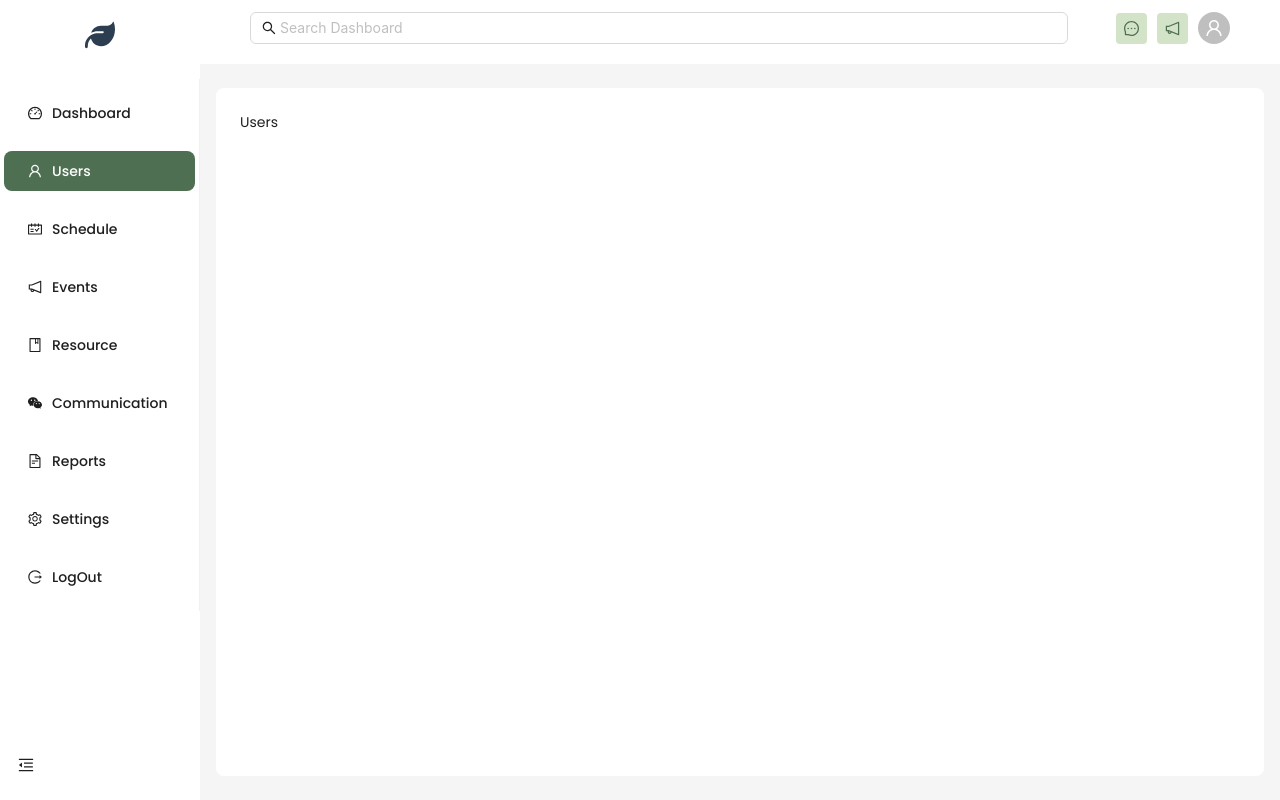
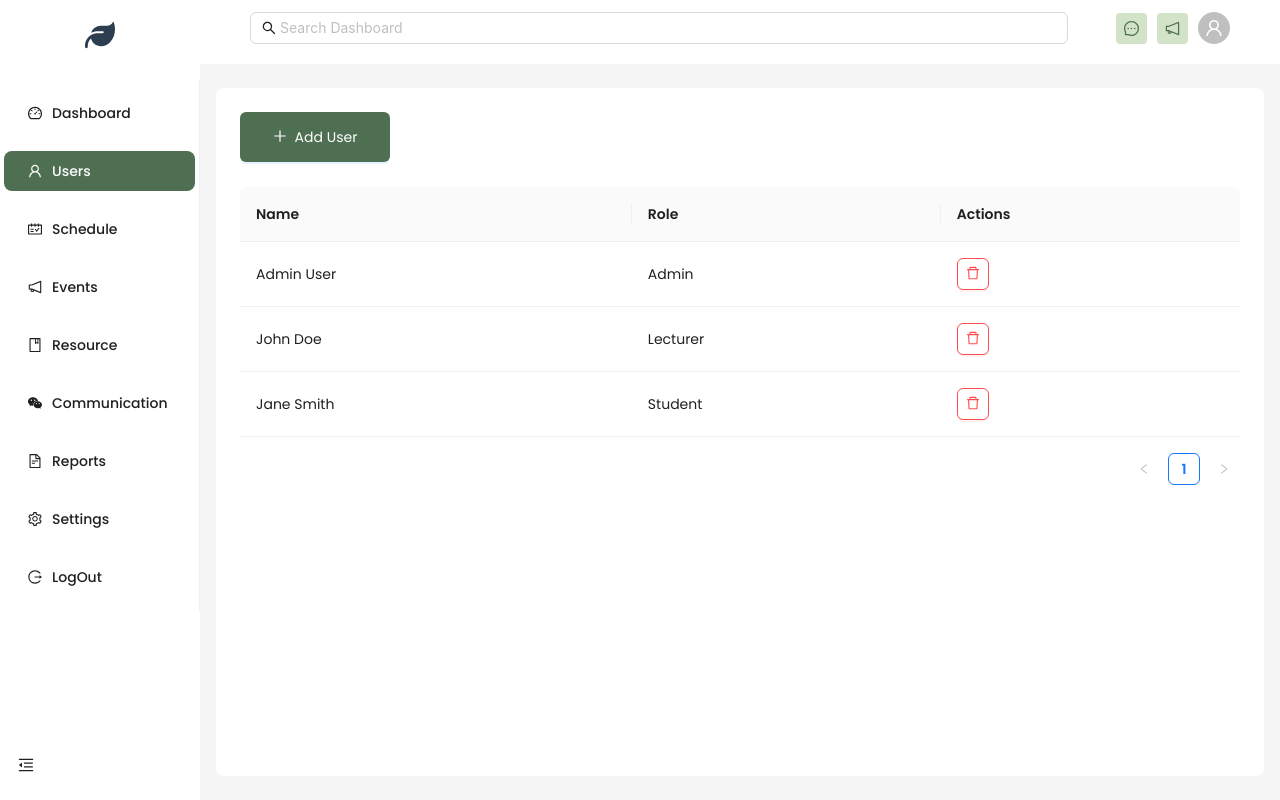
Before and after one commit to youwanpeter/Smart-campus-management-system, a React (Vite) app in the folder scms/: page /users in a window 1280 px wide. Built offline with nearby package versions, Linux system fonts and the light colour scheme.

Commit message:
schedule and user manage done

```diff
--- a/scms/src/pages/Schedule.jsx
+++ b/scms/src/pages/Schedule.jsx
@@ -1,7 +1,95 @@
-import React from "react";
+import React, { useState } from "react";
+import { Table, Button, Modal, Form, Input, DatePicker } from "antd";
+import dayjs from "dayjs";
 
 const Schedule = () => {
-  return <div>Schedule</div>;
+  const [schedules, setSchedules] = useState([]);
+  const [isModalOpen, setIsModalOpen] = useState(false);
+  const [form] = Form.useForm();
+  const [editingIndex, setEditingIndex] = useState(null);
+
+  const showModal = (index = null) => {
+    setEditingIndex(index);
+    if (index !== null) {
+      form.setFieldsValue({ ...schedules[index], date: dayjs(schedules[index].date) });
+    } else {
+      form.resetFields();
+    }
+    setIsModalOpen(true);
+  };
+
+  const handleCancel = () => {
+    setIsModalOpen(false);
+    setEditingIndex(null);
+  };
+
+  const handleSubmit = (values) => {
+    const newSchedule = {
+      id: Date.now(), // Generates a unique timestamp-based ID
+      ...values,
+      date: values.date.format("YYYY-MM-DD")
+    };
+    if (editingIndex !== null) {
+      const updatedSchedules = [...schedules];
+      updatedSchedules[editingIndex] = newSchedule;
+      setSchedules(updatedSchedules);
+    } else {
+      setSchedules([...schedules, newSchedule]);
+    }
+    setIsModalOpen(false);
+    setEditingIndex(null);
+  };
+
+  const handleDelete = (index) => {
+    setSchedules(schedules.filter((_, i) => i !== index));
+  };
+
+  const columns = [
+    { title: "Class Name", dataIndex: "className", key: "className" },
+    { title: "Date", dataIndex: "date", key: "date" },
+    { title: "Time", dataIndex: "time", key: "time" },
+    {
+      title: "Actions",
+      key: "actions",
+      render: (_, record, index) => (
+        <>
+          <Button type="link" onClick={() => showModal(index)}>Edit</Button>
+          <Button type="link" danger onClick={() => handleDelete(index)}>Delete</Button>
+        </>
+      ),
+    },
+  ];
+
+  return (
+    <div style={{ padding: 20 }}>
+      <Button type="primary" onClick={() => showModal()}>Add Schedule</Button>
+      <Table
+        columns={columns}
+        dataSource={schedules}
+        rowKey={(record) => record.id || record.className}
+        style={{ marginTop: 20 }}
+      />
+
+      <Modal
+        title={editingIndex !== null ? "Edit Schedule" : "Add Schedule"}
+        open={isModalOpen}
+        onCancel={handleCancel}
+        onOk={() => form.submit()}
+      >
+        <Form form={form} onFinish={handleSubmit} layout="vertical">
+          <Form.Item name="className" label="Class Name" rules={[{ required: true, message: "Please enter class name" }]}>
+            <Input />
+          </Form.Item>
+          <Form.Item name="date" label="Date" rules={[{ required: true, message: "Please select a date" }]}>
+            <DatePicker style={{ width: "100%" }} />
+          </Form.Item>
+          <Form.Item name="time" label="Time" rules={[{ required: true, message: "Please enter time" }]}>
+            <Input />
+          </Form.Item>
+        </Form>
+      </Modal>
+    </div>
+  );
 };
 
 export default Schedule;
--- a/scms/src/pages/Users.jsx
+++ b/scms/src/pages/Users.jsx
@@ -1,7 +1,80 @@
-import React from "react";
+import React, { useState } from "react";
+import { Table, Button, Modal, Form, Input, Select, Popconfirm } from "antd";
+import { PlusOutlined, DeleteOutlined } from "@ant-design/icons";
+
+const { Option } = Select;
 
 const Users = () => {
-  return <div>Users</div>;
+  const [users, setUsers] = useState([
+    { id: 1, name: "Admin User", role: "Admin" },
+    { id: 2, name: "John Doe", role: "Lecturer" },
+    { id: 3, name: "Jane Smith", role: "Student" },
+  ]);
+  const [isModalOpen, setIsModalOpen] = useState(false);
+  const [form] = Form.useForm();
+
+  const handleAddUser = (values) => {
+    const newUser = { id: Date.now(), ...values };
+    setUsers([...users, newUser]);
+    setIsModalOpen(false);
+    form.resetFields();
+  };
+
+  const handleDeleteUser = (id) => {
+    setUsers(users.filter((user) => user.id !== id));
+  };
+
+  const columns = [
+    { title: "Name", dataIndex: "name", key: "name" },
+    { title: "Role", dataIndex: "role", key: "role" },
+    {
+      title: "Actions",
+      key: "actions",
+      render: (_, record) => (
+        <Popconfirm
+          title="Are you sure to delete this user?"
+          onConfirm={() => handleDeleteUser(record.id)}
+          okText="Yes"
+          cancelText="No"
+        >
+          <Button danger icon={<DeleteOutlined />} />
+        </Popconfirm>
+      ),
+    },
+  ];
+
+  return (
+    <div>
+      <Button type="primary" icon={<PlusOutlined />} onClick={() => setIsModalOpen(true)}>
+        Add User
+      </Button>
+      <Table columns={columns} dataSource={users} rowKey="id" style={{ marginTop: 20 }} />
+
+      <Modal
+        title="Add User"
+        open={isModalOpen}
+        onCancel={() => setIsModalOpen(false)}
+        footer={null}
+      >
+        <Form form={form} layout="vertical" onFinish={handleAddUser}>
+          <Form.Item name="name" label="Name" rules={[{ required: true, message: "Please enter a name" }]}>
+            <Input />
+          </Form.Item>
+          <Form.Item name="role" label="Role" rules={[{ required: true, message: "Please select a role" }]}>
+            <Select>
+              <Option value="Admin">Admin</Option>
+              <Option value="Lecturer">Lecturer</Option>
+              <Option value="Student">Student</Option>
+            </Select>
+          </Form.Item>
+          <Form.Item>
+            <Button type="primary" htmlType="submit">Add</Button>
+          </Form.Item>
+        </Form>
+      </Modal>
+    </div>
+  );
 };
 
+
 export default Users;
```
